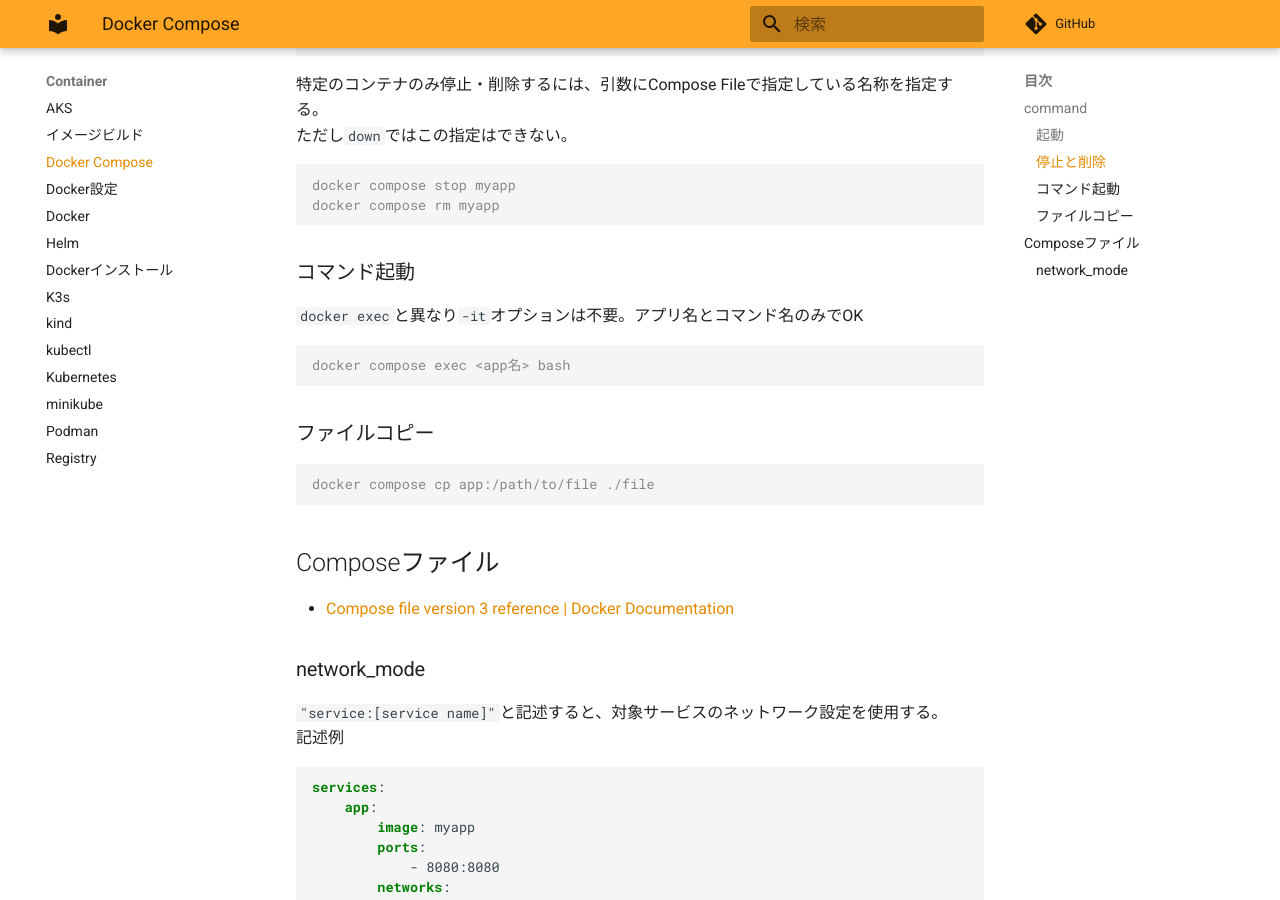
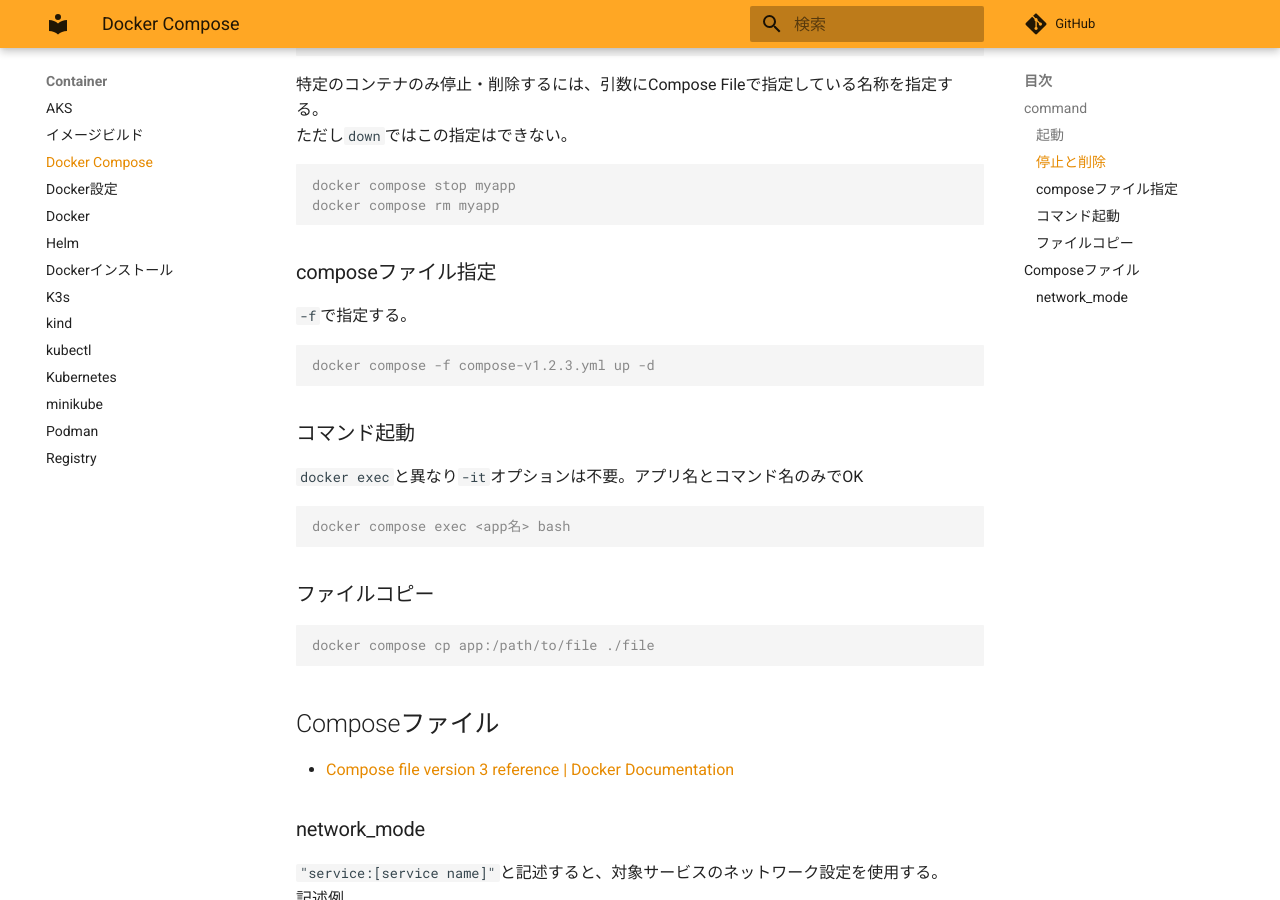
Before and after one commit to zaki-lknr/docs, an MkDocs documentation site: the page built from docs/Container/compose.md, in a window 1280 px wide and 900 px high, scrolled down 735 px. Built offline with MkDocs 1.6.1 and Material for MkDocs 9.7.7, drawn with Linux system fonts in a browser that asks for light colours; comment, search, counter and statistics services are not loaded.

Commit message:
add: container/compose: composeファイル名の指定

````diff
--- a/docs/Container/compose.md
+++ b/docs/Container/compose.md
@@ -38,6 +38,14 @@ docker compose stop myapp
 docker compose rm myapp
 ```
 
+### composeファイル指定
+
+`-f`で指定する。
+
+```console
+docker compose -f compose-v1.2.3.yml up -d
+```
+
 ### コマンド起動
 
 `docker exec`と異なり`-it`オプションは不要。アプリ名とコマンド名のみでOK
````
